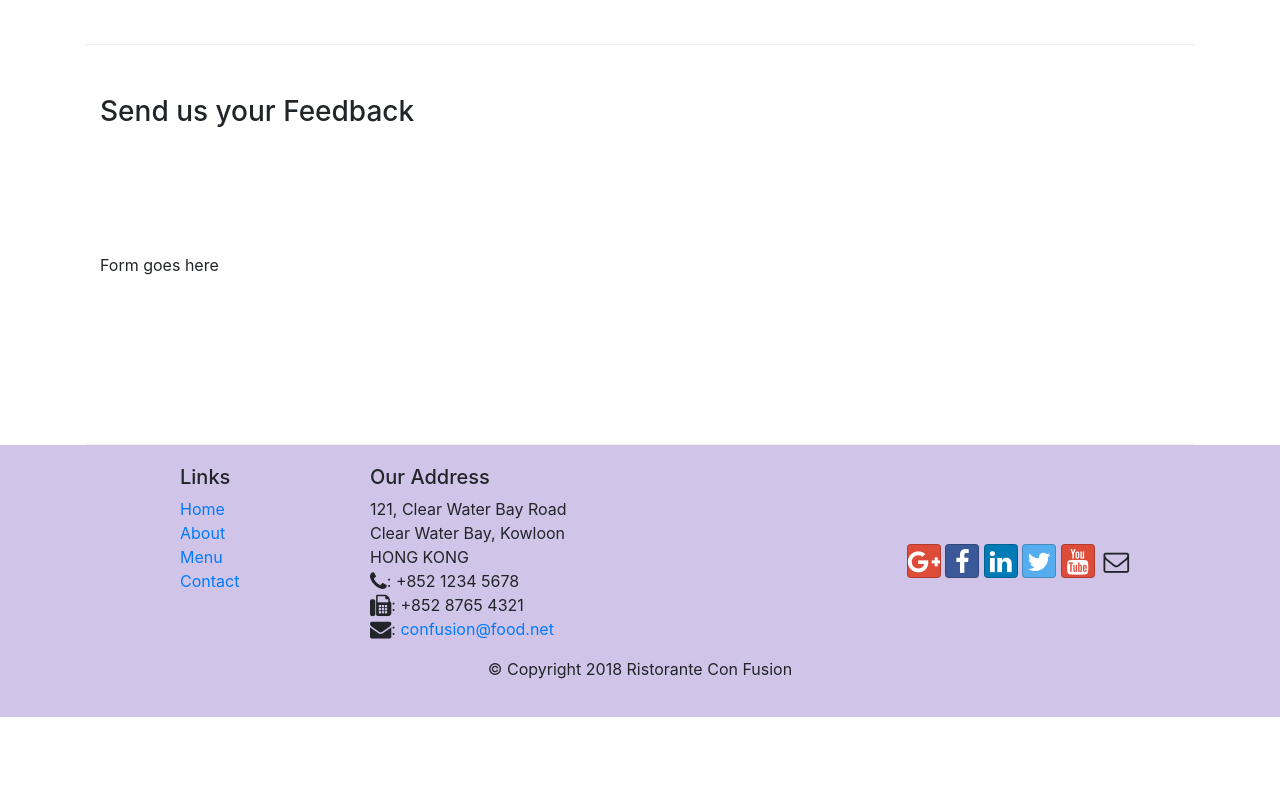
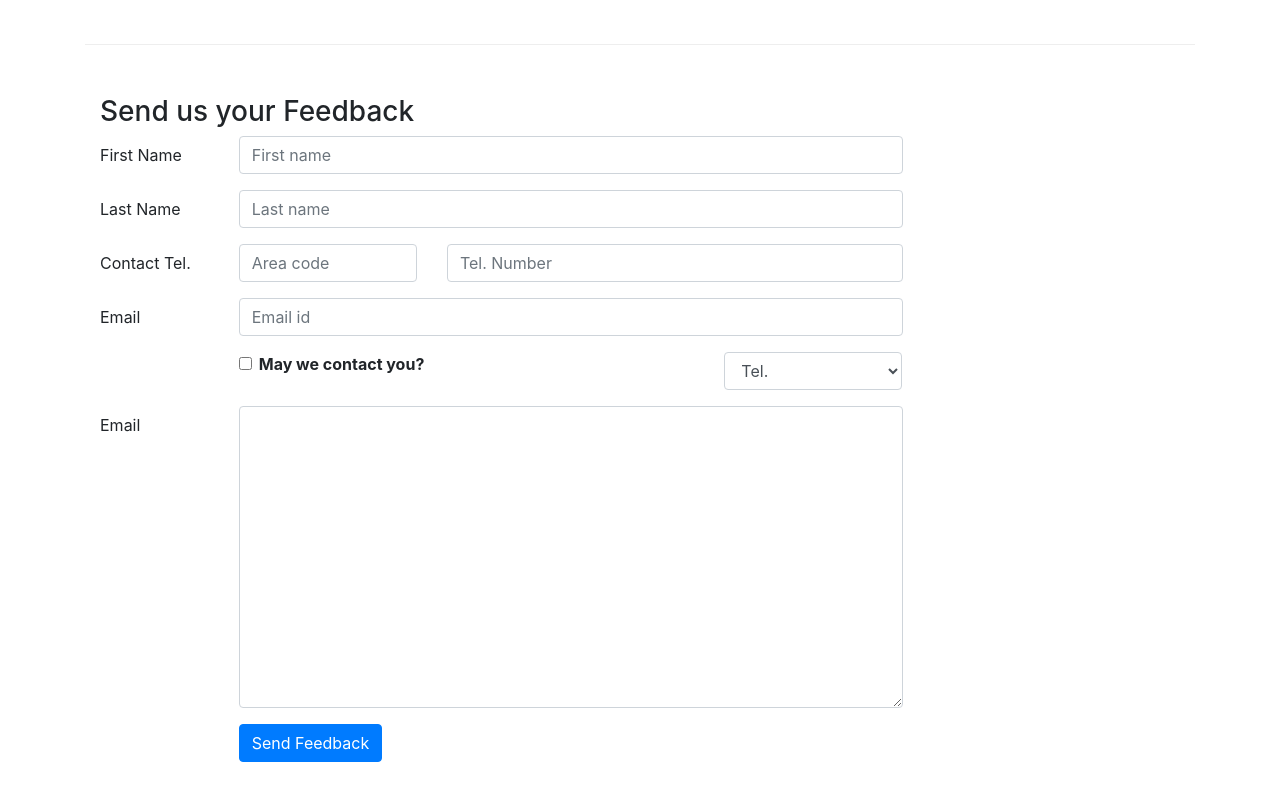
Before and after one commit to Ayoitsjason/git-test, a website: page contactus.html in a window 1280 px wide. Shown: the part 820-1620 px from the top of the page. Before the commit the page ends 1537 px from the top, so only its background shows below. Drawn offline with nearby package versions, Linux system fonts and the light colour scheme.

Commit message:
Added form on contact us page

```diff
--- a/contactus.html
+++ b/contactus.html
@@ -92,7 +92,66 @@
               <h3>Send us your Feedback</h3>
            </div>
             <div class="col-12 col-md-9">
-                Form goes here
+                <form>
+                    <!-- First Name -->
+                    <div class="form-group row">
+                        <label for="firstname" class="col-md-2 col-form-label">First Name</label>
+                        <div class="col-md-10">
+                            <input type="text" class="form-control" id="firstname" name="firstname" placeholder="First name">
+                        </div>
+                    </div>
+                    <!-- Last Name -->
+                    <div class="form-group row">
+                        <label for="lastname" class="col-md-2 col-form-label">Last Name</label>
+                        <div class="col-md-10">
+                            <input type="text" class="form-control" id="lastname" name="lastname" placeholder="Last name">
+                        </div>
+                    </div>
+                    <!-- Contact Telephone -->
+                    <div class="form-group row">
+                        <label for="telnum" class="col-12 col-md-2 col-form-label">Contact Tel.</label>
+                        <div class="col-5 col-md-3">
+                            <input type="tel" class="form-control" id="areacode" name="areacode" placeholder="Area code">
+                        </div>
+                        <div class="col-7 col-md-7">
+                            <input type="tel" class="form-control" id="telnum" name="telnum" placeholder="Tel. Number">
+                        </div>
+                    </div>
+                    <div class="form-group row">
+                        <label for="emailid" class="col-md-2 col-form-label">Email</label>
+                        <div class="col-md-10">
+                            <input type="email" class="form-control" id="emailid" name="emailid" placeholder="Email id">
+                        </div>
+                    </div>
+                    <div class="form-group row">
+                        <div class="col-md-6 offset-md-2">
+                            <div class="form-check">
+                                <input type="checkbox" class="form-check-input"
+                                    name="approve" id="approve" value="">
+                                <label class="form-check-label" for="approve">
+                                    <strong>May we contact you?</strong>
+                                </label>
+                            </div>
+                        </div>
+                        <div class="col-md-3 offset-md-1">
+                            <select class="form-control">
+                                <option>Tel.</option>
+                                <option>Email</option>
+                            </select>
+                        </div>
+                    </div>
+                    <div class="form-group row">
+                        <label for="feedback" class="col-md-2 col-form-label">Email</label>
+                        <div class="col-md-10">
+                            <textarea class="form-control" id="feedback" name="feedback" rows="12"></textarea>
+                        </div>
+                    </div>
+                    <div class="form-group row">
+                        <div class="offset-md-2 col-md-10">
+                            <button type="submit" class="btn btn-primary">Send Feedback</button>
+                        </div>
+                    </div>
+                </form>
             </div>
              <div class="col-12 col-md">
             </div>
```
